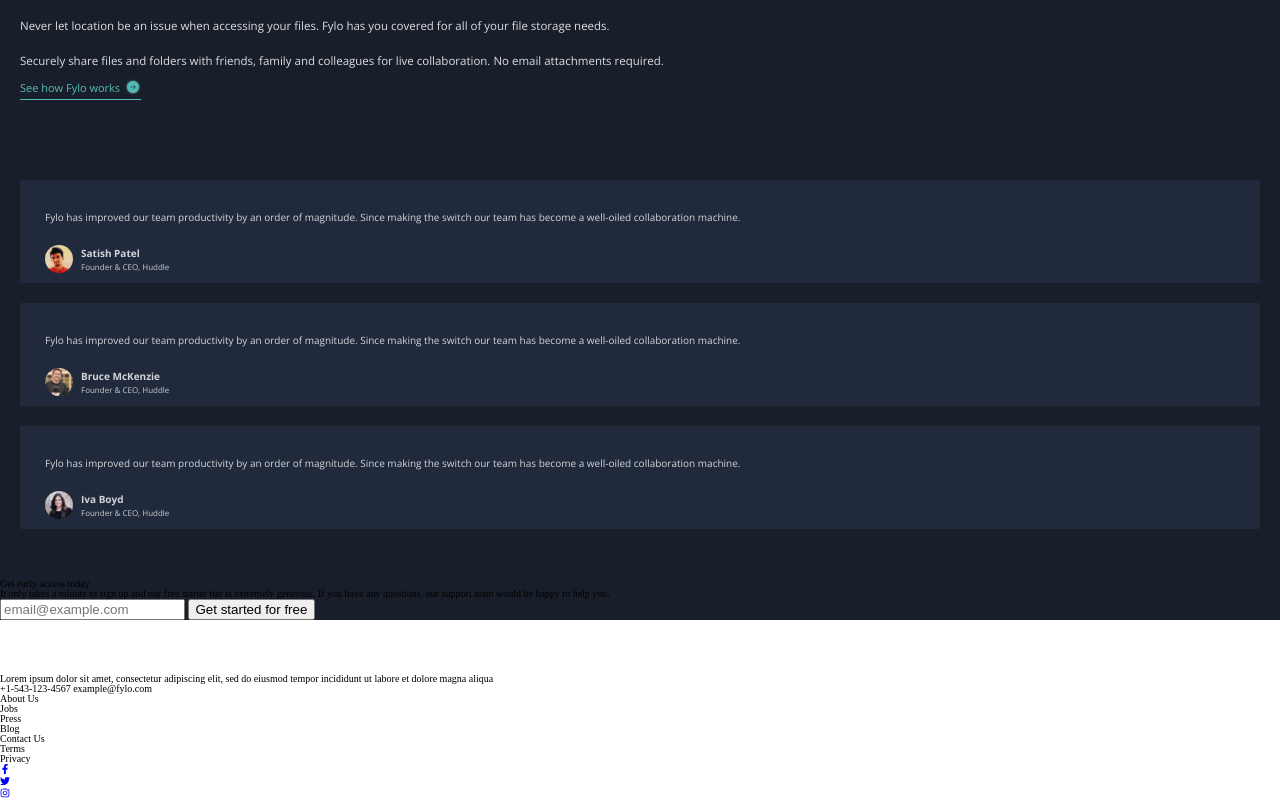
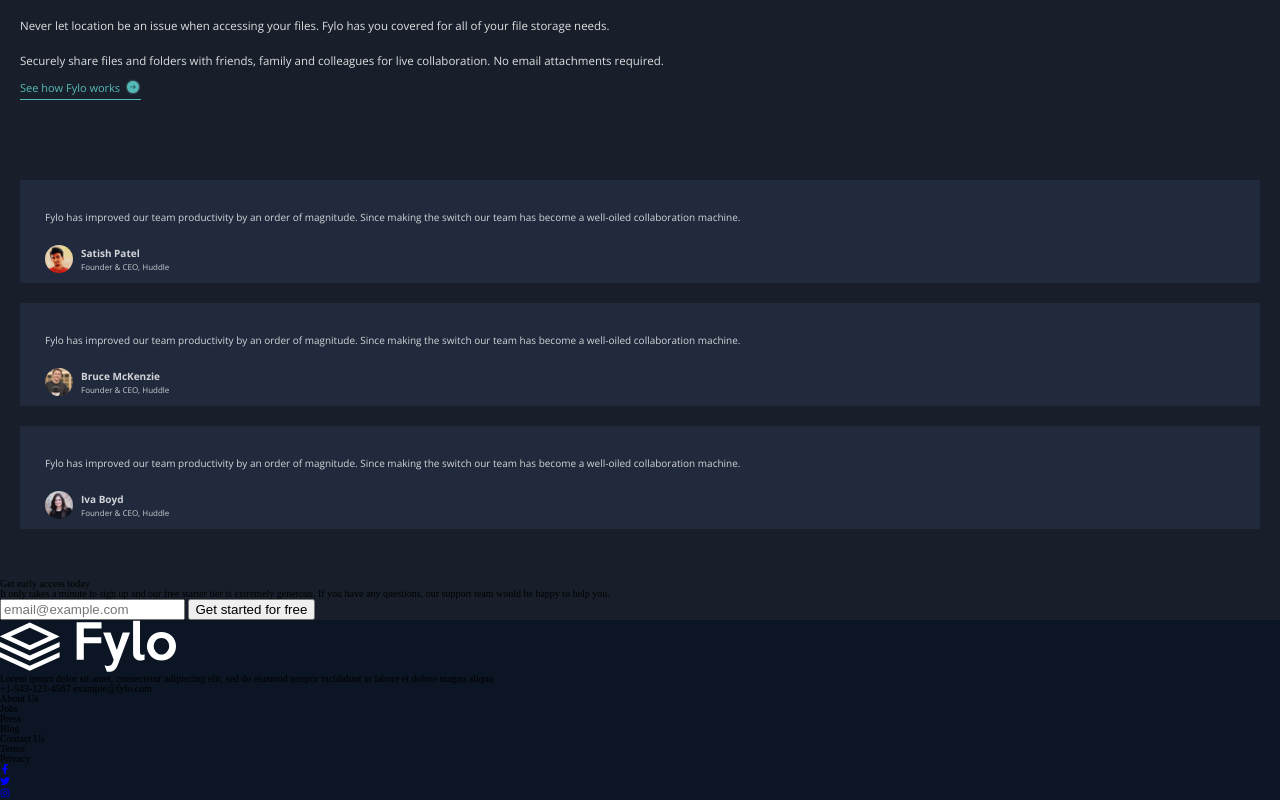
Before and after one commit to P-amian45/007.fylo-dark-theme-landing-page-master, a website: page index.html in a window 1280 px wide. Shown: the part 1298-2098 px from the top of the page. Drawn offline with nearby package versions, Linux system fonts and the light colour scheme.

```diff
--- a/styles/sass/_layout.scss
+++ b/styles/sass/_layout.scss
@@ -67,3 +67,12 @@
 .testimonies-grid{
     margin: 5rem 2rem;
 }
+
+//NEWSLETTER LAYOUT
+
+
+//FOOTER LAYOUT
+
+.footer{
+    background-color: $footer-bg;
+}
```
Also changed, not shown: styles/css/style.css.
